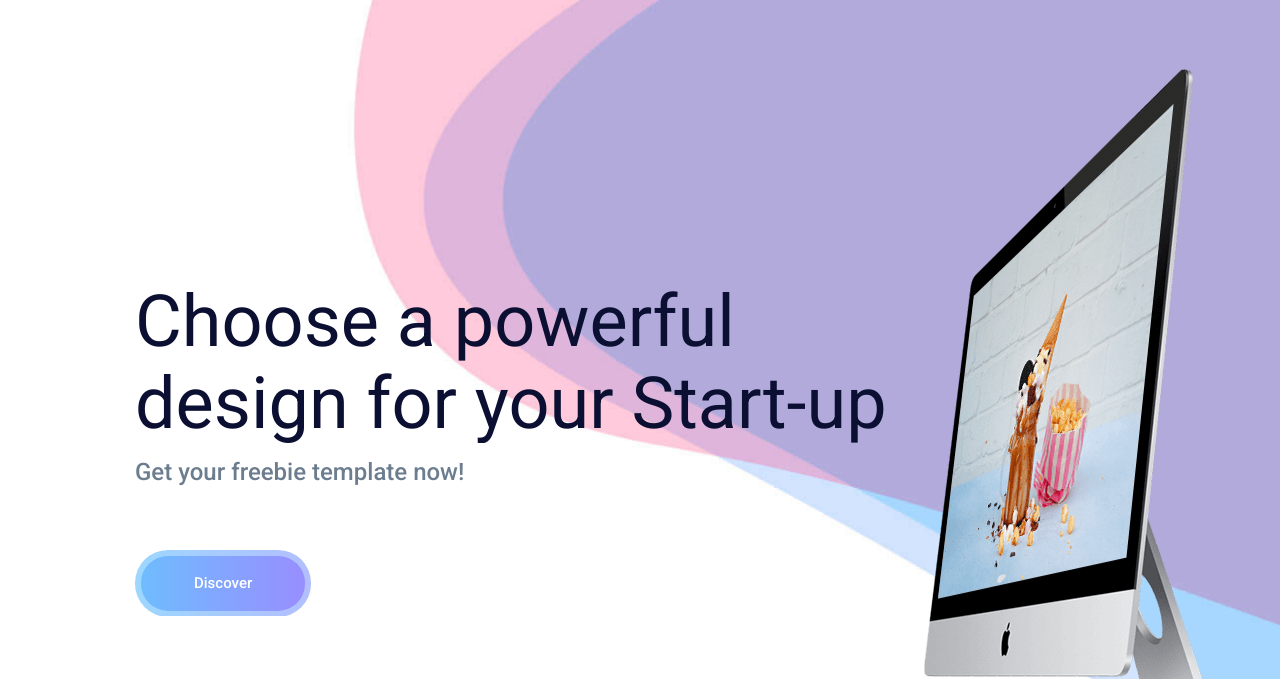
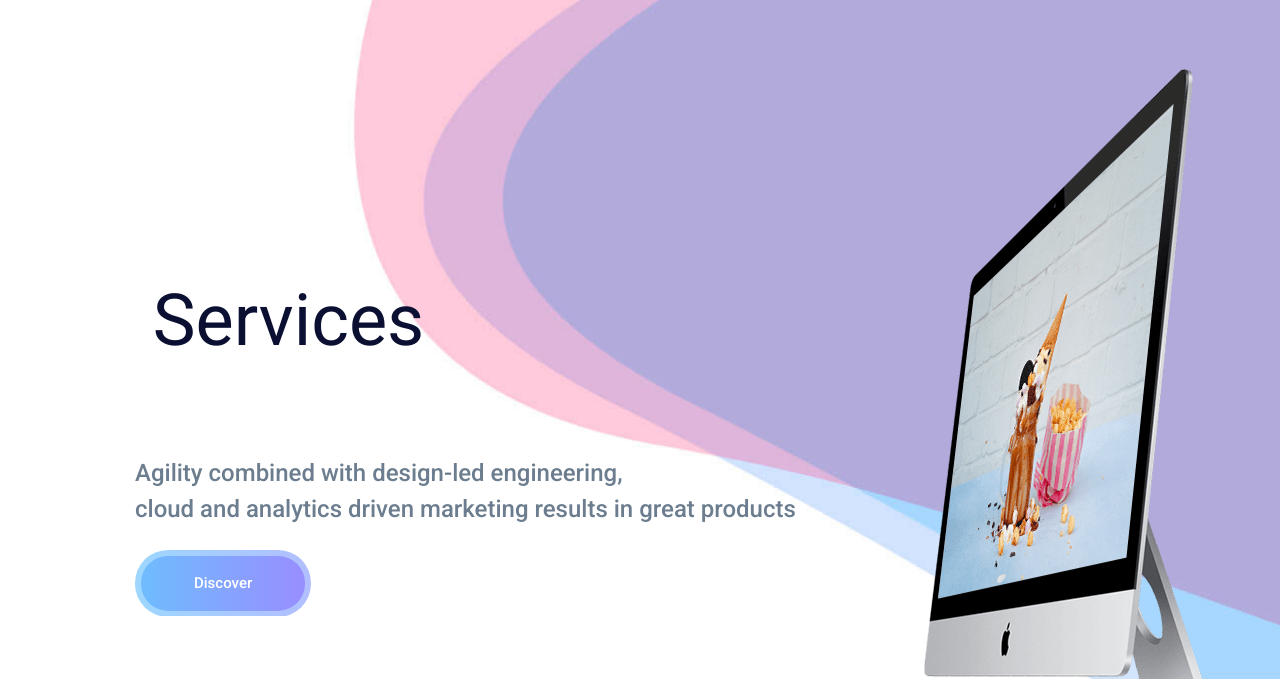
Before and after one commit to techcret99/techcret99.github.io, a plain HTML site: page index.html in a window 1280 px wide. Shown: the part 121-800 px from the top of the page. Drawn offline with nearby package versions, Linux system fonts and the light colour scheme.

Commit message:
Added description to sliders

```diff
--- a/index.html
+++ b/index.html
@@ -88,7 +88,7 @@
                             data-type="text"
                             data-responsive_offset="on"
                             data-frames="[{&quot;delay&quot;:10,&quot;speed&quot;:1500,&quot;frame&quot;:&quot;0&quot;,&quot;from&quot;:&quot;y:[-100%];z:0;rX:0deg;rY:0;rZ:0;sX:1;sY:1;skX:0;skY:0;&quot;,&quot;mask&quot;:&quot;x:0px;y:0px;s:inherit;e:inherit;&quot;,&quot;to&quot;:&quot;o:1;&quot;,&quot;ease&quot;:&quot;Power2.easeInOut&quot;},{&quot;delay&quot;:&quot;wait&quot;,&quot;speed&quot;:1500,&quot;frame&quot;:&quot;999&quot;,&quot;to&quot;:&quot;y:[175%];&quot;,&quot;mask&quot;:&quot;x:inherit;y:inherit;s:inherit;e:inherit;&quot;,&quot;ease&quot;:&quot;Power2.easeInOut&quot;}]"
-                            data-textAlign="['left','left','left','left','left','center']">Choose a powerful <br />design for your Start-up</div>
+                            data-textAlign="['left','left','left','left','left','center']">&nbsp;Services</div>
 
                             <div class="tp-caption tp-resizeme secand_text"
                                 data-x="['left','left','left','left','15','center']"
@@ -104,8 +104,7 @@
                                 data-responsive_offset="on"
                                 data-transform_idle="o:1;"
                                 data-frames="[{&quot;delay&quot;:10,&quot;speed&quot;:1500,&quot;frame&quot;:&quot;0&quot;,&quot;from&quot;:&quot;y:[100%];z:0;rX:0deg;rY:0;rZ:0;sX:1;sY:1;skX:0;skY:0;opacity:0;&quot;,&quot;mask&quot;:&quot;x:0px;y:[100%];s:inherit;e:inherit;&quot;,&quot;to&quot;:&quot;o:1;&quot;,&quot;ease&quot;:&quot;Power2.easeInOut&quot;},{&quot;delay&quot;:&quot;wait&quot;,&quot;speed&quot;:1500,&quot;frame&quot;:&quot;999&quot;,&quot;to&quot;:&quot;y:[175%];&quot;,&quot;mask&quot;:&quot;x:inherit;y:inherit;s:inherit;e:inherit;&quot;,&quot;ease&quot;:&quot;Power2.easeInOut&quot;}]"
-                                data-textAlign="['left','left','left','left','left','center']">Get your freebie template now!
-                            </div>
+                                data-textAlign="['left','left','left','left','left','center']">Agility combined with design-­led engineering,<br/> cloud and analytics driven marketing results in great products</div>
 
                             <div class="tp-caption tp-resizeme"
                                 data-x="['left','left','left','left','15','center']" data-hoffset="['0','80','80','0']"
@@ -158,7 +157,7 @@
                             data-type="text"
                             data-responsive_offset="on"
                             data-frames="[{&quot;delay&quot;:10,&quot;speed&quot;:1500,&quot;frame&quot;:&quot;0&quot;,&quot;from&quot;:&quot;y:[-100%];z:0;rX:0deg;rY:0;rZ:0;sX:1;sY:1;skX:0;skY:0;&quot;,&quot;mask&quot;:&quot;x:0px;y:0px;s:inherit;e:inherit;&quot;,&quot;to&quot;:&quot;o:1;&quot;,&quot;ease&quot;:&quot;Power2.easeInOut&quot;},{&quot;delay&quot;:&quot;wait&quot;,&quot;speed&quot;:1500,&quot;frame&quot;:&quot;999&quot;,&quot;to&quot;:&quot;y:[175%];&quot;,&quot;mask&quot;:&quot;x:inherit;y:inherit;s:inherit;e:inherit;&quot;,&quot;ease&quot;:&quot;Power2.easeInOut&quot;}]"
-                            data-textAlign="['left','left','left','left','left','center']">Choose a powerful <br />design for your Start-up</div>
+                            data-textAlign="['left','left','left','left','left','center']">&nbsp;DevOps</div>
 
                             <div class="tp-caption tp-resizeme secand_text"
                                 data-x="['left','left','left','left','15','center']"
@@ -174,8 +173,7 @@
                                 data-responsive_offset="on"
                                 data-transform_idle="o:1;"
                                 data-frames="[{&quot;delay&quot;:10,&quot;speed&quot;:1500,&quot;frame&quot;:&quot;0&quot;,&quot;from&quot;:&quot;y:[100%];z:0;rX:0deg;rY:0;rZ:0;sX:1;sY:1;skX:0;skY:0;opacity:0;&quot;,&quot;mask&quot;:&quot;x:0px;y:[100%];s:inherit;e:inherit;&quot;,&quot;to&quot;:&quot;o:1;&quot;,&quot;ease&quot;:&quot;Power2.easeInOut&quot;},{&quot;delay&quot;:&quot;wait&quot;,&quot;speed&quot;:1500,&quot;frame&quot;:&quot;999&quot;,&quot;to&quot;:&quot;y:[175%];&quot;,&quot;mask&quot;:&quot;x:inherit;y:inherit;s:inherit;e:inherit;&quot;,&quot;ease&quot;:&quot;Power2.easeInOut&quot;}]"
-                                data-textAlign="['left','left','left','left','left','center']">Get your freebie template now!
-                            </div>
+                                data-textAlign="['left','left','left','left','left','center']">Automating end to end delivery pipeline across cloud platforms<br/> for faster time to market, increased efficiency and reduced cost</div>
 
                             <div class="tp-caption tp-resizeme"
                                 data-x="['left','left','left','left','15','center']" data-hoffset="['0','80','80','0']"
@@ -228,7 +226,7 @@
                             data-type="text"
                             data-responsive_offset="on"
                             data-frames="[{&quot;delay&quot;:10,&quot;speed&quot;:1500,&quot;frame&quot;:&quot;0&quot;,&quot;from&quot;:&quot;y:[-100%];z:0;rX:0deg;rY:0;rZ:0;sX:1;sY:1;skX:0;skY:0;&quot;,&quot;mask&quot;:&quot;x:0px;y:0px;s:inherit;e:inherit;&quot;,&quot;to&quot;:&quot;o:1;&quot;,&quot;ease&quot;:&quot;Power2.easeInOut&quot;},{&quot;delay&quot;:&quot;wait&quot;,&quot;speed&quot;:1500,&quot;frame&quot;:&quot;999&quot;,&quot;to&quot;:&quot;y:[175%];&quot;,&quot;mask&quot;:&quot;x:inherit;y:inherit;s:inherit;e:inherit;&quot;,&quot;ease&quot;:&quot;Power2.easeInOut&quot;}]"
-                            data-textAlign="['left','left','left','left','left','center']">Choose a powerful <br />design for your Start-up</div>
+                            data-textAlign="['left','left','left','left','left','center']">&nbsp;Blockchain Development</div>
 
                             <div class="tp-caption tp-resizeme secand_text"
                                 data-x="['left','left','left','left','15','center']"
@@ -244,8 +242,7 @@
                                 data-responsive_offset="on"
                                 data-transform_idle="o:1;"
                                 data-frames="[{&quot;delay&quot;:10,&quot;speed&quot;:1500,&quot;frame&quot;:&quot;0&quot;,&quot;from&quot;:&quot;y:[100%];z:0;rX:0deg;rY:0;rZ:0;sX:1;sY:1;skX:0;skY:0;opacity:0;&quot;,&quot;mask&quot;:&quot;x:0px;y:[100%];s:inherit;e:inherit;&quot;,&quot;to&quot;:&quot;o:1;&quot;,&quot;ease&quot;:&quot;Power2.easeInOut&quot;},{&quot;delay&quot;:&quot;wait&quot;,&quot;speed&quot;:1500,&quot;frame&quot;:&quot;999&quot;,&quot;to&quot;:&quot;y:[175%];&quot;,&quot;mask&quot;:&quot;x:inherit;y:inherit;s:inherit;e:inherit;&quot;,&quot;ease&quot;:&quot;Power2.easeInOut&quot;}]"
-                                data-textAlign="['left','left','left','left','left','center']">Get your freebie template now!
-                            </div>
+                                data-textAlign="['left','left','left','left','left','center']">We enable businesses adopt blockchain and transform from<br/> a traditional system to a more trusted and secure blockchain based platform</div>
 
                             <div class="tp-caption tp-resizeme"
                                 data-x="['left','left','left','left','15','center']" data-hoffset="['0','80','80','0']"
```
Also changed, not shown: 1 other file.
